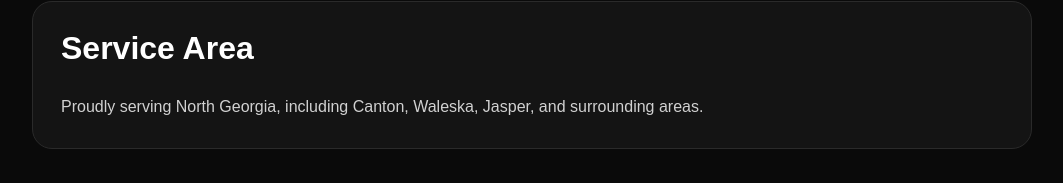
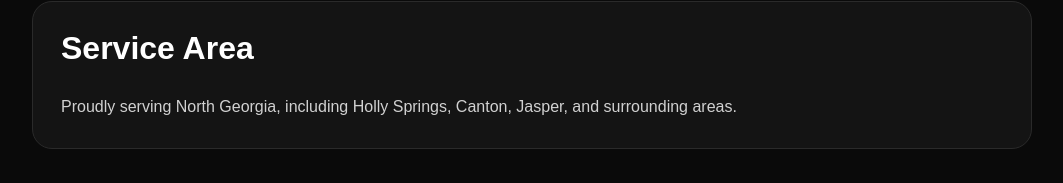
Before and after one commit to blacktoproadsideandrepair-maker/blacktop-roadside-repair-site-2, a Next.js app: page / in a window 1280 px wide. Shown: the part 1486-1669 px from the top of the page, without its empty margins (108-1171 px from the left). Built offline with nearby package versions, Linux system fonts and the light colour scheme.

Commit message:
Update page.js

```diff
--- a/app/page.js
+++ b/app/page.js
@@ -227,7 +227,7 @@ export default function Home() {
         >
           <h2 style={{ fontSize: "32px", marginTop: 0 }}>Service Area</h2>
           <p style={{ color: "#d1d1d1", lineHeight: 1.7, marginBottom: 0 }}>
-            Proudly serving North Georgia, including Canton, Waleska, Jasper,
+            Proudly serving North Georgia, including Holly Springs, Canton, Jasper,
             and surrounding areas.
           </p>
         </div>
```
